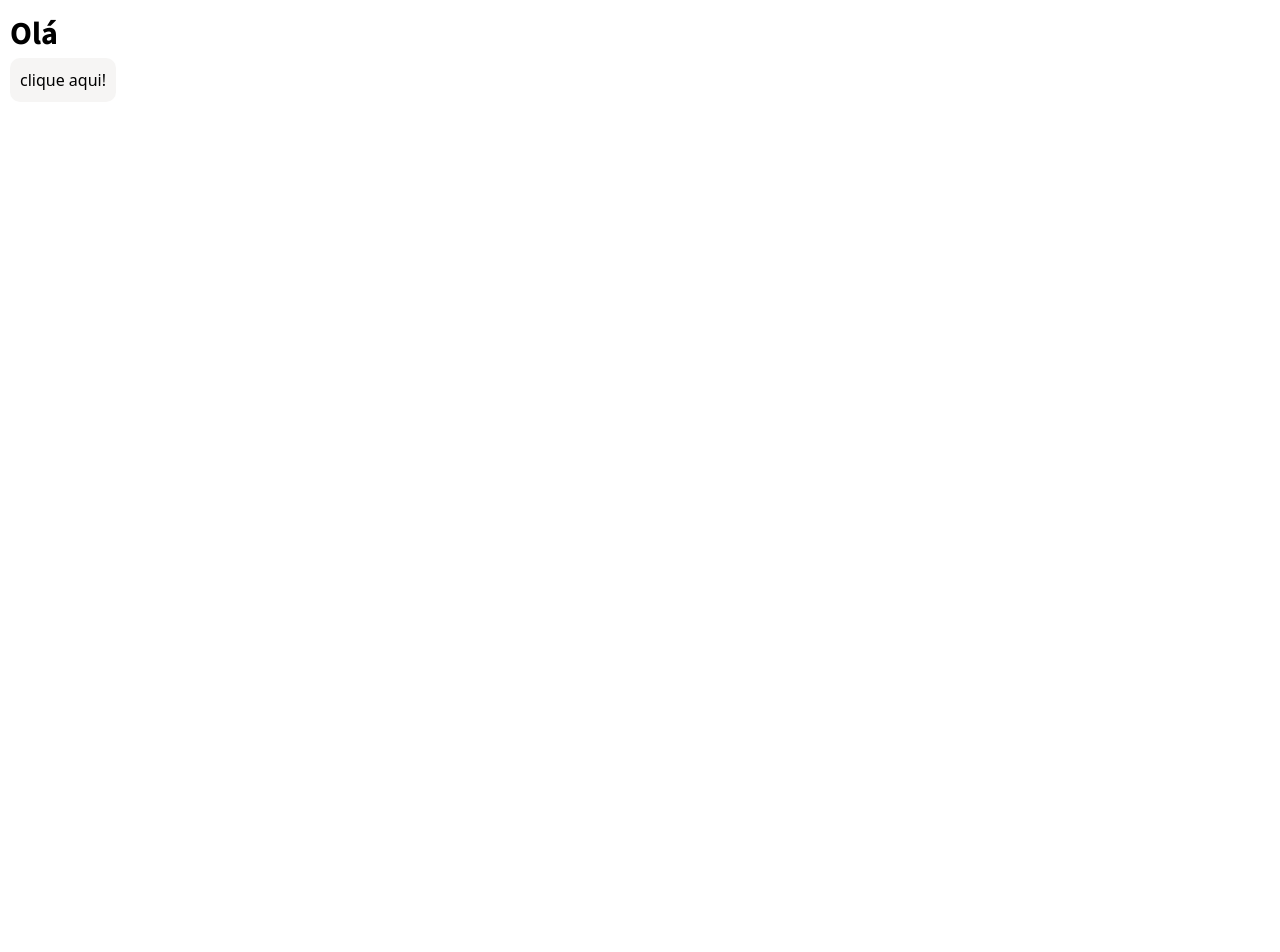
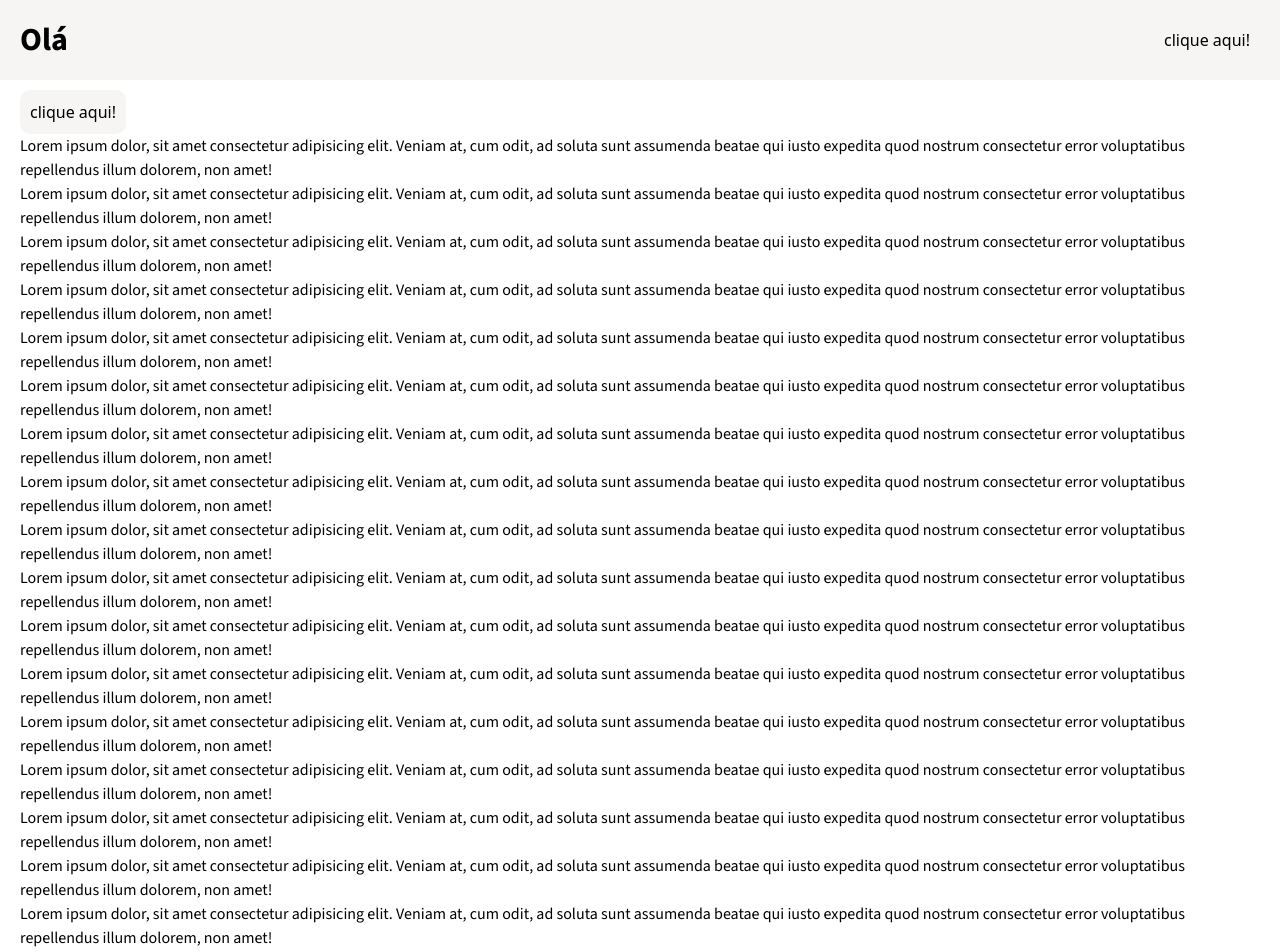
Before and after one commit to ArthurViniciusL/Serena, a Next.js app: page / in a window 1280 px wide. Shown: the top 952 px of the page. Before the commit the page ends 800 px from the top, so only its background shows below. Built offline with nearby package versions, Linux system fonts and the light colour scheme.

Commit message:
Created basic Header component

```diff
--- a/src/app/components/Button/index.tsx
+++ b/src/app/components/Button/index.tsx
@@ -1,4 +1,4 @@
-'use client';
+"use client";
 
 import StyledButton from "./styles";
 
--- a/src/app/components/Button/styles.ts
+++ b/src/app/components/Button/styles.ts
@@ -10,7 +10,7 @@ interface StyleProps {
 
 const StyledButton = styled.button<StyleProps>`
     &:hover {
-        color:  ${({ $bgColorHover }) => $bgColorHover};
+        color: ${({ $bgColorHover }) => $bgColorHover};
         background-color: ${({ $fontColorHover }) => $fontColorHover};
     }
 `;
--- /dev/null
+++ b/src/app/components/Header/header_styles.css
@@ -0,0 +1,19 @@
+@import url('../../globals.css');
+
+.header-box {
+    width: 100dvw;
+    height: 80px;
+}
+
+.header-box__content {
+    position: fixed;
+    width: 100dvw;
+    height: 80px;
+    padding: var(--padding) var(--padding-left) var(--padding) var(--padding-right);
+
+    display: flex;
+    flex-wrap: wrap;
+    align-items: center;
+    flex-direction: row;
+    justify-content: space-between;
+}
--- /dev/null
+++ b/src/app/components/Header/index.tsx
@@ -0,0 +1,16 @@
+"use client";
+
+import "@/app/components/Header/header_styles.css";
+
+interface HeaderProps {
+    colorFill: string;
+    children: React.ReactNode;
+}
+
+export function Header({ colorFill, children }: HeaderProps) {
+    return (
+        <header className="header-box" >
+            <div className="header-box__content " style={{ backgroundColor: colorFill }}>{children}</div>
+        </header>
+    );
+}
--- a/src/app/globals.css
+++ b/src/app/globals.css
@@ -14,7 +14,6 @@
 }
 
 :root {
-
     /* Background color: */
     --bgColor-01: #ffffff;
     --bgColor-02: #f6f5f4;
@@ -40,10 +39,12 @@
     --serena-blue: #174ae4;
 
     /*  */
-    --Coners: 10px;
-    --Margin: 10px;
-    --Padding: 10px;
-    --Gap: 10px;
+    --coners: 10px;
+    --margin: 10px;
+    --padding: 10px;
+    --padding-left: 20px;
+    --padding-right: 20px;
+    --gap: 10px;
 
     /* Font size */
     --Title: xx-large;
@@ -71,7 +72,7 @@
 }
 
 .app-coners {
-    border-radius: var(--Coners);
+    border-radius: var(--coners);
 }
 
 .app-button {
@@ -79,9 +80,9 @@
     width: fit-content;
     height: fit-content;
     cursor: pointer;
-    padding: var(--Padding);
+    padding: var(--padding);
     font-size: var(--NormalText);
-    border-radius: var(--Coners);
+    border-radius: var(--coners);
     color: var(--fontColor-01);
     background-color: var(--bgColor-02);
 }
@@ -112,7 +113,7 @@
     text-align: center;
 
     margin-top: 120px;
-    padding: var(--Padding);
+    padding: var(--padding);
     border-radius: var(--Coners);
 
     opacity: 0.9;
@@ -128,11 +129,14 @@
     visibility: visible;
 }
 
-
-
 html {
+    scroll-behavior: smooth;
     color: var(--fontColor-01);
     background-color: var(--bgColor-01);
+}
+
+html::-webkit-scrollbar {
+    display: none;
 }
 
 h1 {
@@ -158,12 +162,12 @@ p {
     width: 100vw;
     display: flex;
     flex-direction: column;
-    padding: var(--Padding);
+    padding: var(--padding) var(--padding-left) var(--padding) var(--padding-right);
 }
 
 .app-section {
     width: 90%;
     display: flex;
     flex-direction: column;
-    padding: var(--Padding);
+    padding: var(--padding) var(--padding-left) var(--padding) var(--padding-right);
 }
--- a/src/app/page.tsx
+++ b/src/app/page.tsx
@@ -1,12 +1,58 @@
-
-
 import { Button } from "./components/Button";
+import { Header } from "./components/Header";
 
 export default function Home() {
     return (
-        <main className="app-main">
-            <h1>Olá</h1>
-            <Button bgColorHover="var(--bgColor-01)" fontColorHover="var(--fontColor-01)">clique aqui!</Button>
-        </main>
+        <div>
+            <Header colorFill="var(--bgColor-02)">
+                <h1>Olá</h1>
+                <Button
+                    bgColorHover="var(--bgColor-01)"
+                    fontColorHover="var(--fontColor-01)"
+                >
+                    clique aqui!
+                </Button>
+            </Header>
+            <main className="app-main">
+                <Button
+                    bgColorHover="var(--bgColor-01)"
+                    fontColorHover="var(--fontColor-01)"
+                >
+                    clique aqui!
+                </Button>
+
+
+                <div>
+                    <p>Lorem ipsum dolor, sit amet consectetur adipisicing elit. Veniam at, cum odit, ad soluta sunt assumenda beatae qui iusto expedita quod nostrum consectetur error voluptatibus repellendus illum dolorem, non amet!</p>
+                    <p>Lorem ipsum dolor, sit amet consectetur adipisicing elit. Veniam at, cum odit, ad soluta sunt assumenda beatae qui iusto expedita quod nostrum consectetur error voluptatibus repellendus illum dolorem, non amet!</p>
+                    <p>Lorem ipsum dolor, sit amet consectetur adipisicing elit. Veniam at, cum odit, ad soluta sunt assumenda beatae qui iusto expedita quod nostrum consectetur error voluptatibus repellendus illum dolorem, non amet!</p>
+                    <p>Lorem ipsum dolor, sit amet consectetur adipisicing elit. Veniam at, cum odit, ad soluta sunt assumenda beatae qui iusto expedita quod nostrum consectetur error voluptatibus repellendus illum dolorem, non amet!</p>
+                    <p>Lorem ipsum dolor, sit amet consectetur adipisicing elit. Veniam at, cum odit, ad soluta sunt assumenda beatae qui iusto expedita quod nostrum consectetur error voluptatibus repellendus illum dolorem, non amet!</p>
+                    <p>Lorem ipsum dolor, sit amet consectetur adipisicing elit. Veniam at, cum odit, ad soluta sunt assumenda beatae qui iusto expedita quod nostrum consectetur error voluptatibus repellendus illum dolorem, non amet!</p>
+                    <p>Lorem ipsum dolor, sit amet consectetur adipisicing elit. Veniam at, cum odit, ad soluta sunt assumenda beatae qui iusto expedita quod nostrum consectetur error voluptatibus repellendus illum dolorem, non amet!</p>
+                    <p>Lorem ipsum dolor, sit amet consectetur adipisicing elit. Veniam at, cum odit, ad soluta sunt assumenda beatae qui iusto expedita quod nostrum consectetur error voluptatibus repellendus illum dolorem, non amet!</p>
+                    <p>Lorem ipsum dolor, sit amet consectetur adipisicing elit. Veniam at, cum odit, ad soluta sunt assumenda beatae qui iusto expedita quod nostrum consectetur error voluptatibus repellendus illum dolorem, non amet!</p>
+
+                    <p>Lorem ipsum dolor, sit amet consectetur adipisicing elit. Veniam at, cum odit, ad soluta sunt assumenda beatae qui iusto expedita quod nostrum consectetur error voluptatibus repellendus illum dolorem, non amet!</p>
+                    <p>Lorem ipsum dolor, sit amet consectetur adipisicing elit. Veniam at, cum odit, ad soluta sunt assumenda beatae qui iusto expedita quod nostrum consectetur error voluptatibus repellendus illum dolorem, non amet!</p>
+                    <p>Lorem ipsum dolor, sit amet consectetur adipisicing elit. Veniam at, cum odit, ad soluta sunt assumenda beatae qui iusto expedita quod nostrum consectetur error voluptatibus repellendus illum dolorem, non amet!</p>
+                    <p>Lorem ipsum dolor, sit amet consectetur adipisicing elit. Veniam at, cum odit, ad soluta sunt assumenda beatae qui iusto expedita quod nostrum consectetur error voluptatibus repellendus illum dolorem, non amet!</p>
+                    <p>Lorem ipsum dolor, sit amet consectetur adipisicing elit. Veniam at, cum odit, ad soluta sunt assumenda beatae qui iusto expedita quod nostrum consectetur error voluptatibus repellendus illum dolorem, non amet!</p>
+                    <p>Lorem ipsum dolor, sit amet consectetur adipisicing elit. Veniam at, cum odit, ad soluta sunt assumenda beatae qui iusto expedita quod nostrum consectetur error voluptatibus repellendus illum dolorem, non amet!</p>
+                    <p>Lorem ipsum dolor, sit amet consectetur adipisicing elit. Veniam at, cum odit, ad soluta sunt assumenda beatae qui iusto expedita quod nostrum consectetur error voluptatibus repellendus illum dolorem, non amet!</p>
+                    <p>Lorem ipsum dolor, sit amet consectetur adipisicing elit. Veniam at, cum odit, ad soluta sunt assumenda beatae qui iusto expedita quod nostrum consectetur error voluptatibus repellendus illum dolorem, non amet!</p>
+                    <p>Lorem ipsum dolor, sit amet consectetur adipisicing elit. Veniam at, cum odit, ad soluta sunt assumenda beatae qui iusto expedita quod nostrum consectetur error voluptatibus repellendus illum dolorem, non amet!</p>
+                    <p>Lorem ipsum dolor, sit amet consectetur adipisicing elit. Veniam at, cum odit, ad soluta sunt assumenda beatae qui iusto expedita quod nostrum consectetur error voluptatibus repellendus illum dolorem, non amet!</p>
+                    <p>Lorem ipsum dolor, sit amet consectetur adipisicing elit. Veniam at, cum odit, ad soluta sunt assumenda beatae qui iusto expedita quod nostrum consectetur error voluptatibus repellendus illum dolorem, non amet!</p>
+                    <p>Lorem ipsum dolor, sit amet consectetur adipisicing elit. Veniam at, cum odit, ad soluta sunt assumenda beatae qui iusto expedita quod nostrum consectetur error voluptatibus repellendus illum dolorem, non amet!</p>
+                    <p>Lorem ipsum dolor, sit amet consectetur adipisicing elit. Veniam at, cum odit, ad soluta sunt assumenda beatae qui iusto expedita quod nostrum consectetur error voluptatibus repellendus illum dolorem, non amet!</p>
+                    <p>Lorem ipsum dolor, sit amet consectetur adipisicing elit. Veniam at, cum odit, ad soluta sunt assumenda beatae qui iusto expedita quod nostrum consectetur error voluptatibus repellendus illum dolorem, non amet!</p>
+                    <p>Lorem ipsum dolor, sit amet consectetur adipisicing elit. Veniam at, cum odit, ad soluta sunt assumenda beatae qui iusto expedita quod nostrum consectetur error voluptatibus repellendus illum dolorem, non amet!</p>
+                    <p>Lorem ipsum dolor, sit amet consectetur adipisicing elit. Veniam at, cum odit, ad soluta sunt assumenda beatae qui iusto expedita quod nostrum consectetur error voluptatibus repellendus illum dolorem, non amet!</p>
+                    <p>Lorem ipsum dolor, sit amet consectetur adipisicing elit. Veniam at, cum odit, ad soluta sunt assumenda beatae qui iusto expedita quod nostrum consectetur error voluptatibus repellendus illum dolorem, non amet!</p>
+
+                </div>
+            </main>
+        </div>
     );
 }
```
